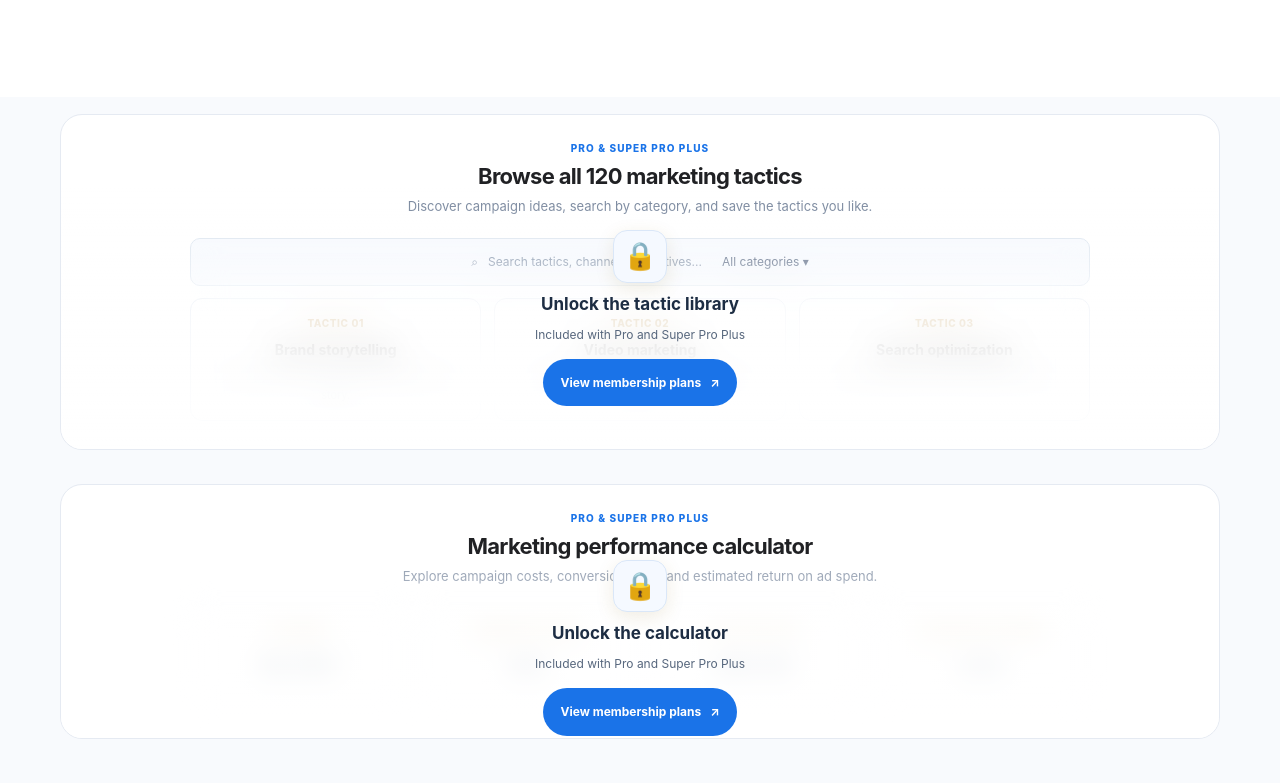
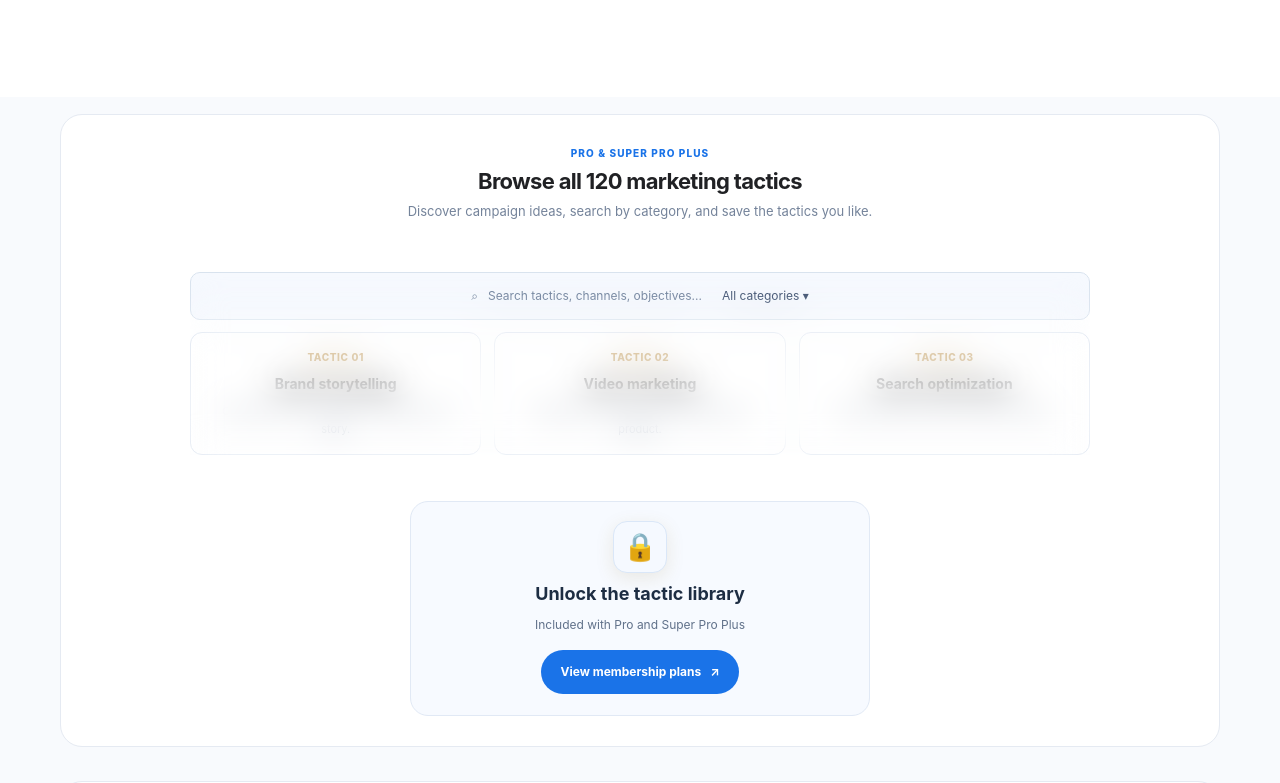
Before and after one commit to Continuestosquish/marketing-ai-website, a plain HTML site: page index.html in a window 1280 px wide. Shown: the part 5489-6272 px from the top of the page. Drawn offline with Linux system fonts and the light colour scheme.

Commit message:
Fix overlapping lock overlays by placing centered CTA blocks beneath blurred previews

```diff
--- a/index.html
+++ b/index.html
@@ -426,6 +426,46 @@ h2 em{font-family:Inter,'DM Sans',sans-serif;font-weight:700;font-style:normal;c
 .recommend-premium-overlay .locked-action:hover{background:#155fc1}
 .recommend-sample-link{font-size:12px;font-weight:700;color:#1a73e8;text-decoration:underline;text-underline-offset:3px;margin-top:6px}
 @media(max-width:600px){.recommend-preview-locked{min-height:345px}.recommend-premium-overlay strong{font-size:19px}}
+
+/* Layout fix: premium messages sit BELOW previews instead of covering content */
+#library .locked-preview,#analytics .locked-preview{
+  display:flex;flex-direction:column;align-items:stretch;
+  min-height:0;overflow:hidden;padding:30px 32px;
+}
+#library .locked-feature-head,#analytics .locked-feature-head{
+  position:relative;z-index:1;text-align:center;
+}
+#library .locked-mock,#analytics .locked-mock{
+  width:100%;max-width:900px;margin:24px auto 0;
+  flex:none;overflow:hidden;pointer-events:none;
+}
+#library .locked-overlay,#analytics .locked-overlay{
+  position:relative;inset:auto;left:auto;right:auto;
+  z-index:2;width:min(100%,460px);margin:20px auto 0;
+  display:flex;flex-direction:column;align-items:center;justify-content:center;
+  gap:8px;text-align:center;
+  padding:19px 20px 21px;
+  background:#f7faff;border:1px solid #e1e9f5;
+  border-radius:18px;pointer-events:auto;
+}
+#library .locked-overlay strong,#analytics .locked-overlay strong{
+  font-size:18px;line-height:1.35;margin:1px 0 0;
+}
+#library .locked-overlay>span:not(.locked-icon),#analytics .locked-overlay>span:not(.locked-icon){
+  font-size:12px;color:#60718a;
+}
+#library .locked-overlay .locked-action,#analytics .locked-overlay .locked-action{
+  display:inline-flex;justify-content:center;align-items:center;
+  margin-top:8px;min-height:43px;padding:12px 19px;
+  border:0;border-radius:24px;background:#1a73e8;color:#fff;
+  box-shadow:none;white-space:normal;text-align:center;
+}
+#library .locked-overlay .locked-action:hover,#analytics .locked-overlay .locked-action:hover{background:#155fc1}
+@media(max-width:700px){
+ #library .locked-preview,#analytics .locked-preview{padding:22px 17px}
+ #library .locked-overlay,#analytics .locked-overlay{padding:18px 13px;margin-top:17px}
+ #library .locked-mock-cards{grid-template-columns:1fr 1fr}
+}
 </style>
 <meta property="og:type" content="website">
 <meta property="og:site_name" content="Tranwrecks Studio">
```
